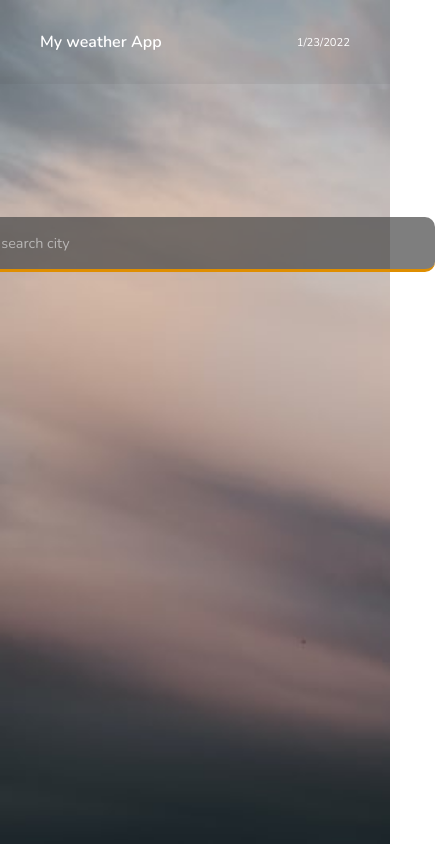
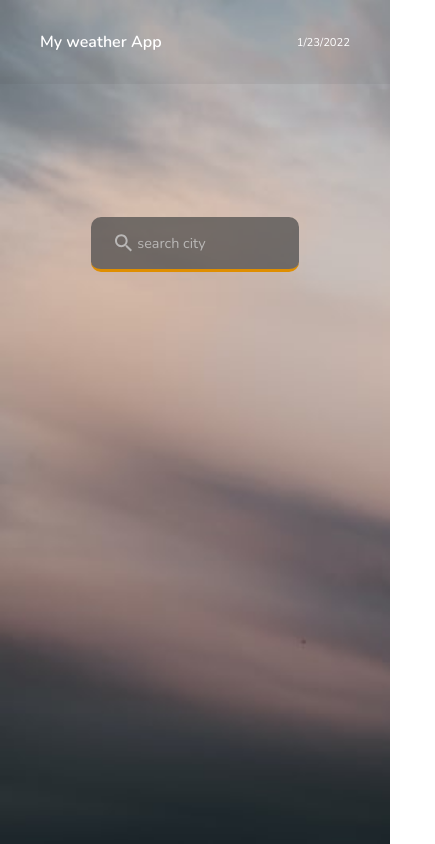
Before and after one commit to IFENOAH/My-weather, a React (Create React App) app: page / in a window 390 px wide. Shown: the whole page, 435 px wide, since content can reach past the window. Built offline with nearby package versions, Linux system fonts and the light colour scheme.

Commit message:
responsiveness

```diff
--- a/src/App.css
+++ b/src/App.css
@@ -85,6 +85,18 @@ html{
   transition: 0.2s ease-out;
 }
 
+@media screen and ( max-width: 768px) {
+  .input{
+    width: 18rem;
+  }
+}
+
+@media screen and ( max-width: 400px) {
+  .input{
+    width: 13rem;
+  }
+}
+
 input{
   width: 100%;
   padding: .3rem;
```
